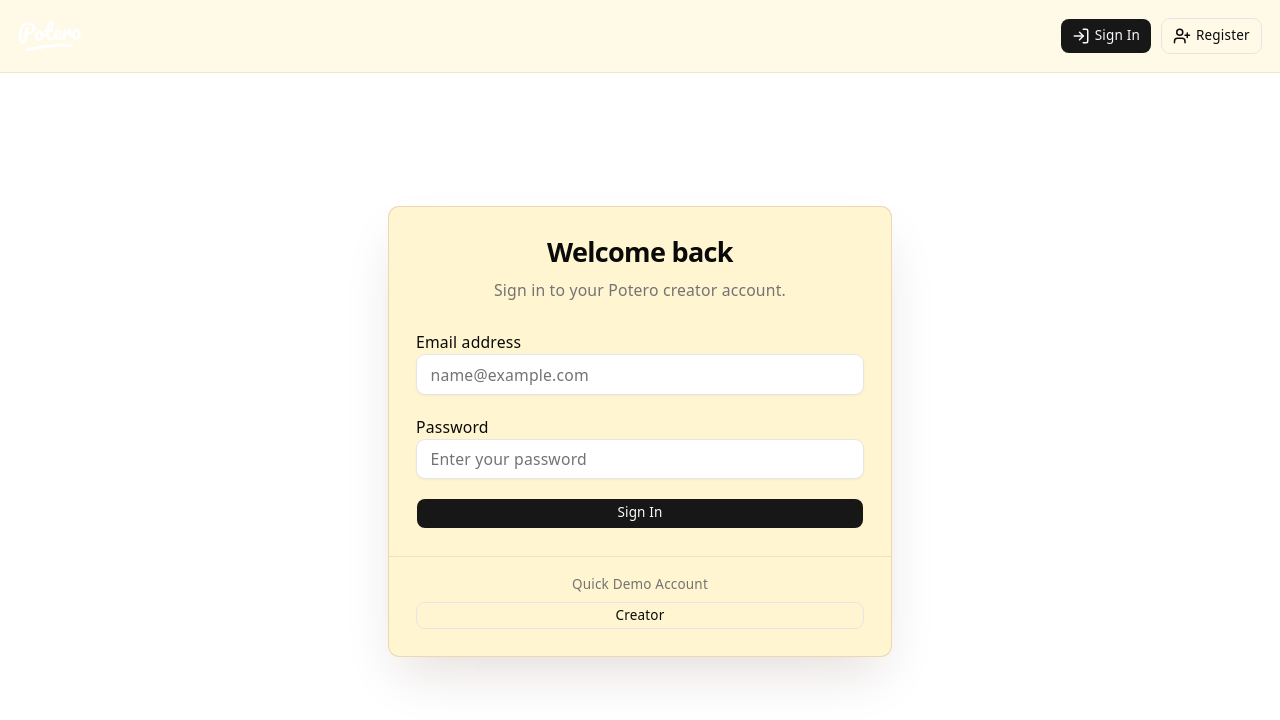
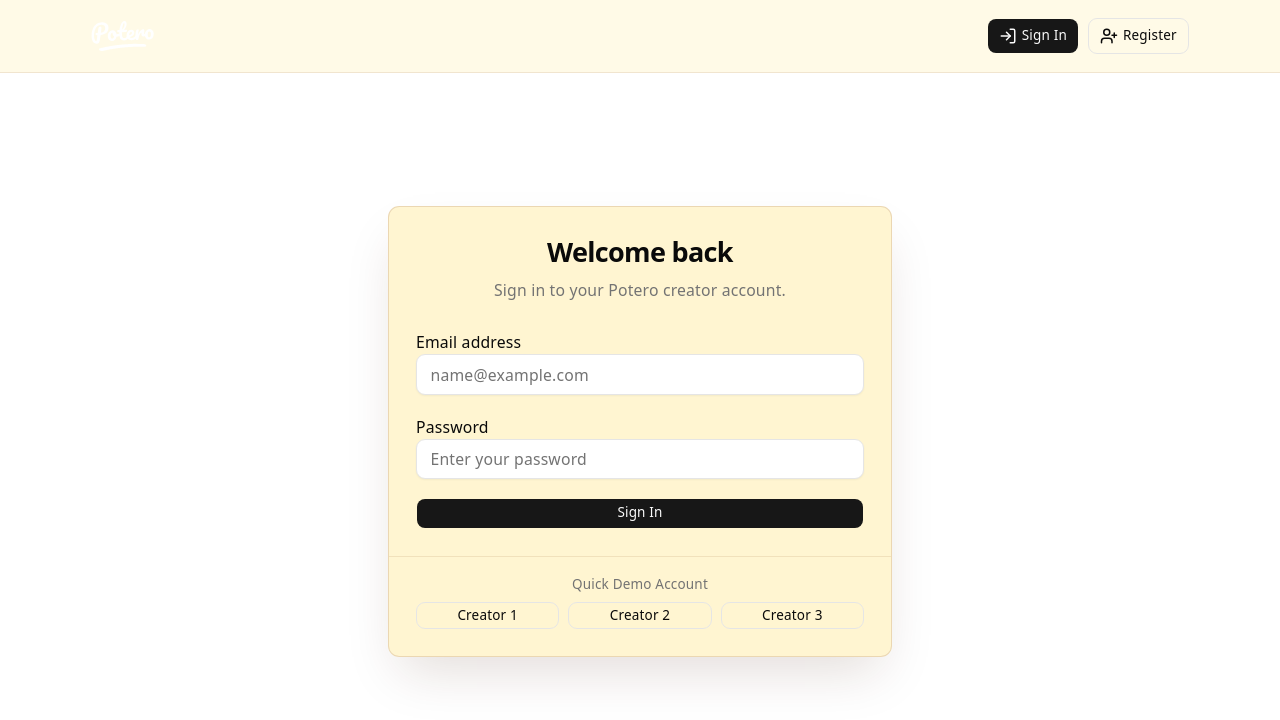
Before and after one commit to cyanedel/qapp-fe-org, a React (Vite) app: page /login in a window 1280 px wide. Shown: the top 720 px of the page. Built offline with nearby package versions, Linux system fonts and the light colour scheme; no server answers.

Commit message:
Demo accounts and minor layout fix;

```diff
--- a/src/components/AuthNav.tsx
+++ b/src/components/AuthNav.tsx
@@ -41,7 +41,7 @@ export const AuthNav = () => {
 
   return (
     <header className="fixed inset-x-0 top-0 z-50 border-b border-amber-900/10 bg-[#FFFAE5]/90 backdrop-blur-sm dark:border-border dark:bg-background/95">
-      <div className="mx-auto flex h-16 w-full max-w-6xl items-center justify-between px-4">
+      <div className="mx-auto flex h-16 w-full max-w-5xl items-center justify-between px-6">
         <Link to="/login" className="inline-flex items-center">
           <img src="/potero_text.svg" alt="Potero" className="h-7 w-auto" />
         </Link>
--- a/src/components/Login.tsx
+++ b/src/components/Login.tsx
@@ -8,6 +8,12 @@ import { Input } from "@/components/ui/input"
 import { Label } from "@/components/ui/label"
 import { Spinner } from "@/components/ui/spinner"
 import { useAuthStore } from "@/store/useAuthStore"
+
+const demoAccounts = [
+  { label: "Creator 1", email: "creator1@qapp.com", password: "CreatorPass123!" },
+  { label: "Creator 2", email: "creator2@qapp.com", password: "CreatorPass123!" },
+  { label: "Creator 3", email: "creator3@qapp.com", password: "CreatorPass123!" },
+]
 
 export const Login = () => {
   const navigate = useNavigate()
@@ -41,9 +47,9 @@ export const Login = () => {
     }
   }
 
-  const handleQuickFill = () => {
-    setEmail("creator@qapp.com")
-    setPassword("CreatorPass123!")
+  const handleQuickFill = (account: (typeof demoAccounts)[number]) => {
+    setEmail(account.email)
+    setPassword(account.password)
     setError(null)
   }
 
@@ -103,9 +109,20 @@ export const Login = () => {
 
           <CardFooter className="flex flex-col gap-2 border-t border-amber-900/10 pt-4 text-center dark:border-border/40">
             <p className="text-xs font-medium text-muted-foreground">Quick Demo Account</p>
-            <Button type="button" variant="outline" size="sm" className="w-full" onClick={handleQuickFill}>
-              Creator
-            </Button>
+            <div className="grid w-full grid-cols-3 gap-2">
+              {demoAccounts.map((account) => (
+                <Button
+                  key={account.email}
+                  type="button"
+                  variant="outline"
+                  size="sm"
+                  className="w-full px-2"
+                  onClick={() => handleQuickFill(account)}
+                >
+                  {account.label}
+                </Button>
+              ))}
+            </div>
           </CardFooter>
         </form>
       </Card>
--- a/src/components/SidebarLayout.tsx
+++ b/src/components/SidebarLayout.tsx
@@ -139,7 +139,8 @@ export const SidebarLayout = () => {
       </aside>
 
       <div className={cn("flex min-h-screen flex-1 flex-col transition-[padding-left] duration-200", isSidebarOpen ? "pl-64" : "pl-16")}>
-        <header className="sticky top-0 z-30 flex h-14 items-center justify-between border-b bg-background/95 px-4 backdrop-blur-sm">
+        <header className="sticky top-0 z-30 border-b bg-background/95 backdrop-blur-sm">
+          <div className="mx-auto flex h-14 w-full max-w-5xl items-center justify-between px-6">
             <Button
               type="button"
               variant="ghost"
@@ -187,6 +188,7 @@ export const SidebarLayout = () => {
                 </div>
               )}
             </div>
+          </div>
         </header>
         <main className="flex-1">
           <Outlet />
```
Lines whose indentation alone changed are shown as unchanged.
